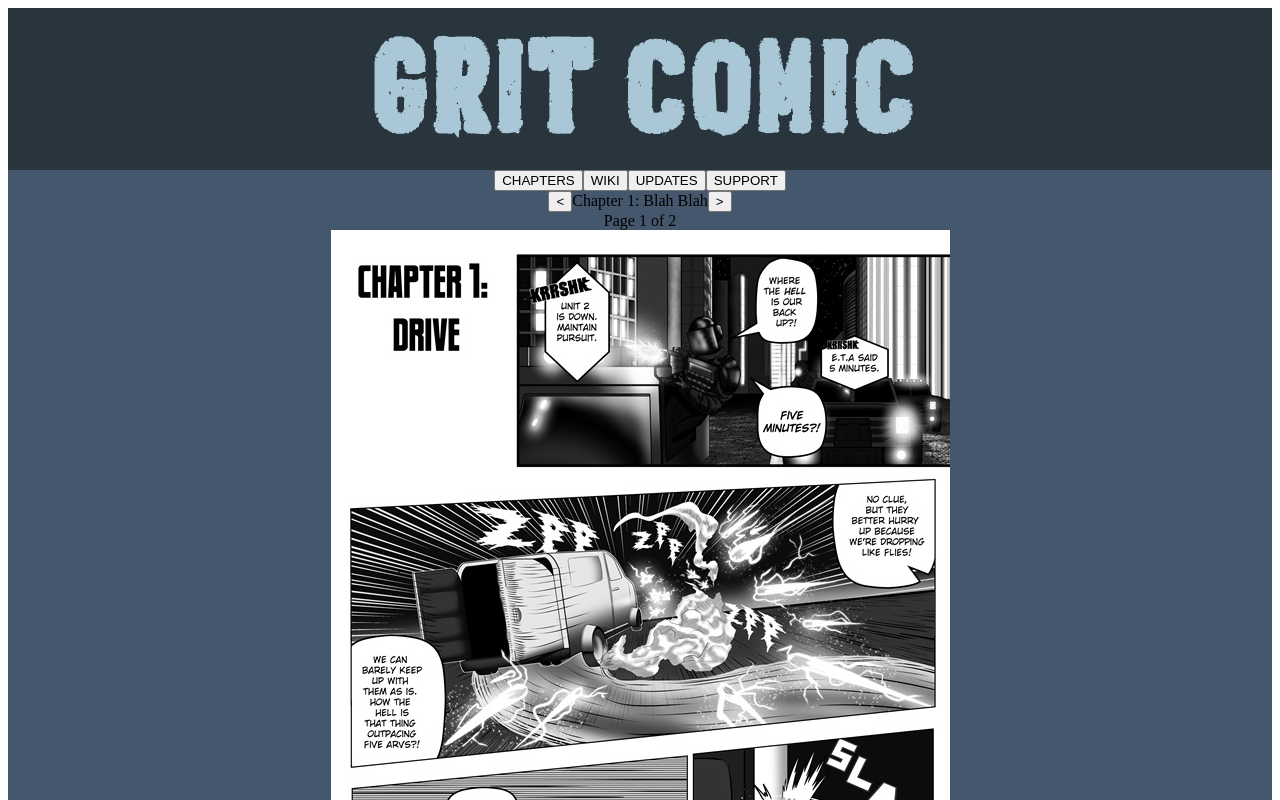
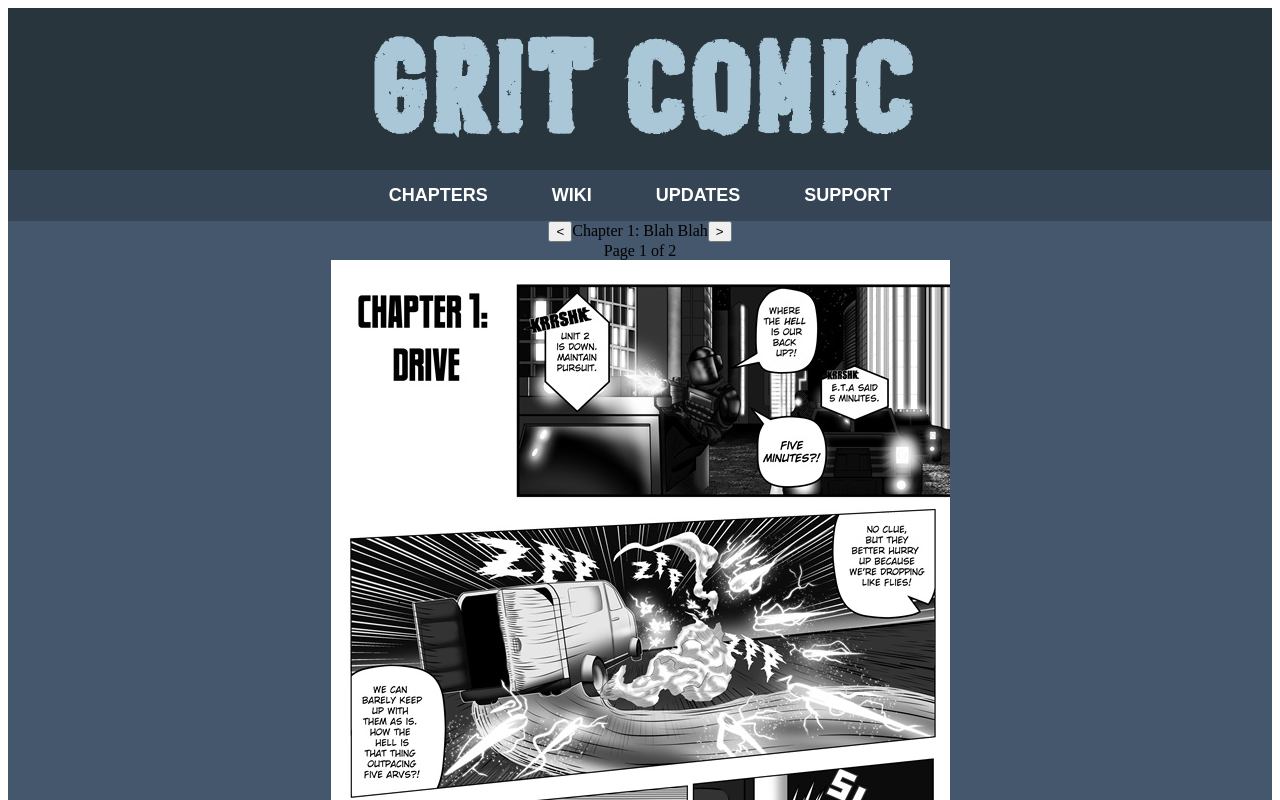
Before and after one commit to OscarCawley/grit-comic, a React (Create React App) app: page / in a window 1280 px wide. Shown: the top 800 px of the page. Built offline with nearby package versions, Linux system fonts and the light colour scheme; the HTML template or start-up script is replaced by a standard one.

Commit message:
Add Navigation component styling for improved layout and user experience

```diff
--- /dev/null
+++ b/src/components/Navigation/Navigation.css
@@ -0,0 +1,15 @@
+.navigation {
+    background-color: #354555;
+}
+
+.navigation button {
+    background: none;
+    border: none;
+    color: white;
+    padding: 15px 32px;
+    text-align: center;
+    font-weight: 600;
+    font-size: 18px;
+    display: inline-block;
+    cursor: pointer;
+}
--- a/src/components/Navigation/Navigation.js
+++ b/src/components/Navigation/Navigation.js
@@ -1,9 +1,10 @@
 import React from 'react';
 import { Link } from 'react-router-dom'
+import './Navigation.css';
 
 const Navigation = () => {
     return (
-        <div>
+        <div className='navigation'>
             <Link to="/chapters"><button>CHAPTERS</button></Link>
             <Link to="/wiki"><button>WIKI</button></Link>
             <Link to="/updates"><button>UPDATES</button></Link>
```
